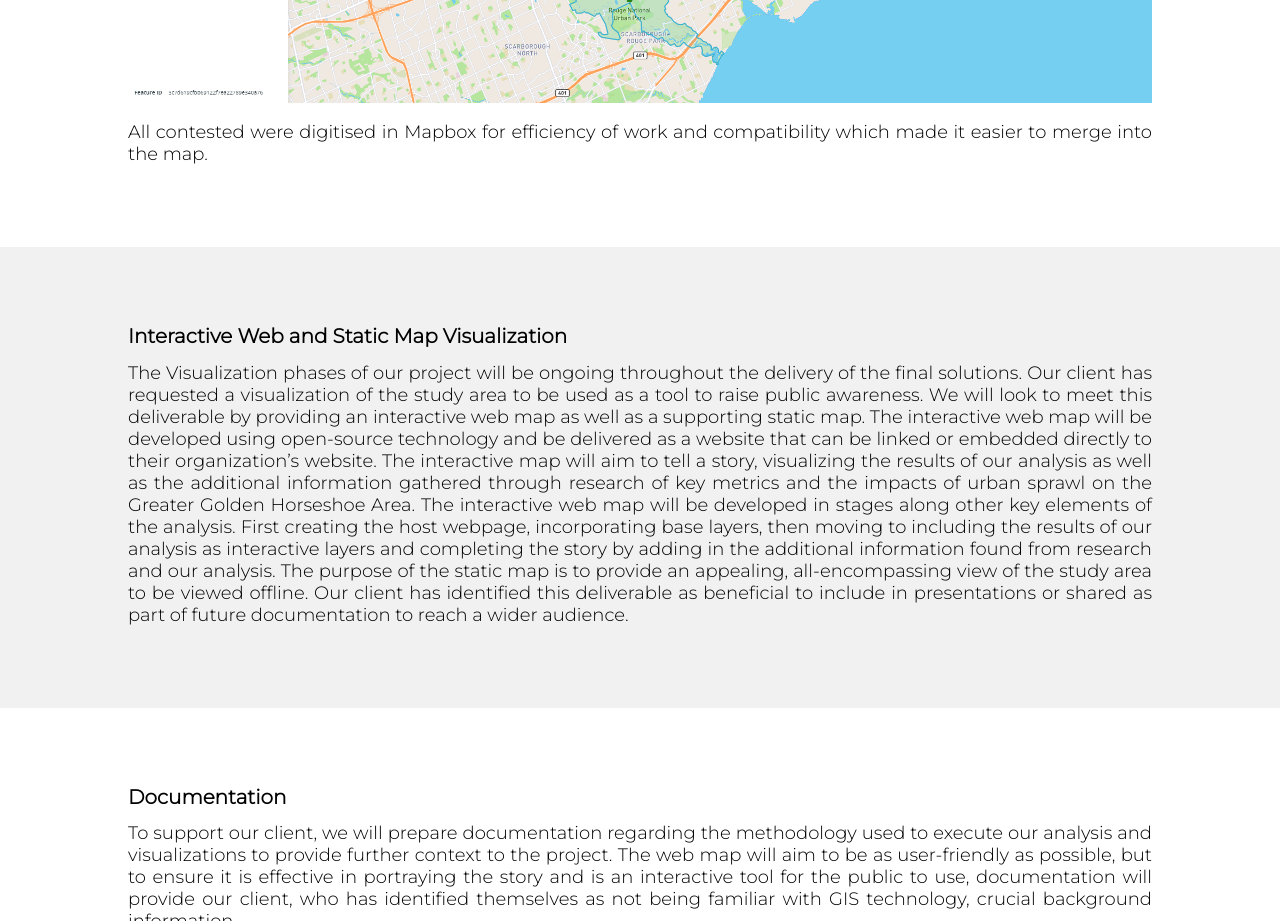
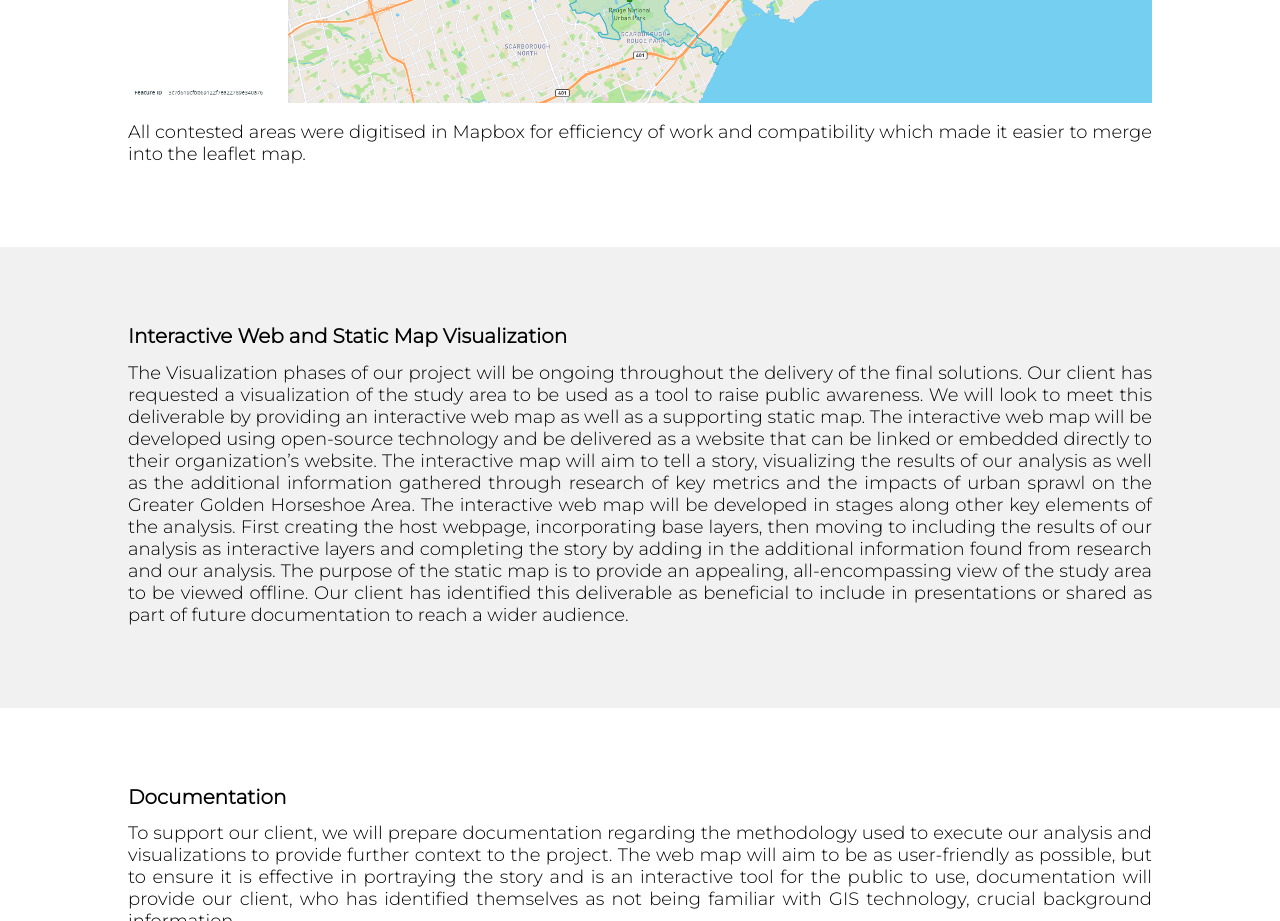
Before and after one commit to JenIsHere/GEOM99, a plain HTML site: page Methodology.html in a window 1280 px wide. Shown: the part 5780-6701 px from the top of the page. Drawn offline with Linux system fonts and the light colour scheme.

Commit message:
small update

```diff
--- a/Methodology.html
+++ b/Methodology.html
@@ -89,7 +89,7 @@
     <div>
       <img class="methimg" src="Images/Mapbox.png" alt="Mapbox made polygons">
     </div>
-    <p class="generalText">All contested were digitised in Mapbox for efficiency of work and compatibility which made it easier to merge into the map.</p>
+    <p class="generalText">All contested areas were digitised in Mapbox for efficiency of work and compatibility which made it easier to merge into the leaflet map.</p>
   </div>
 </div>
 
```
